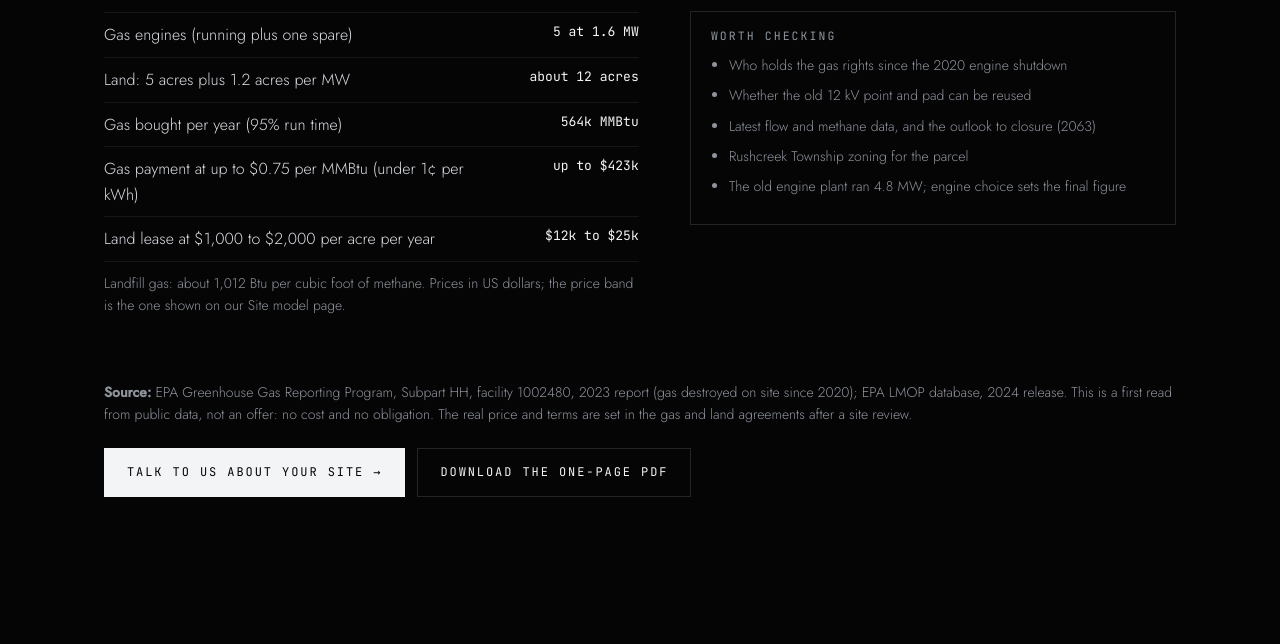
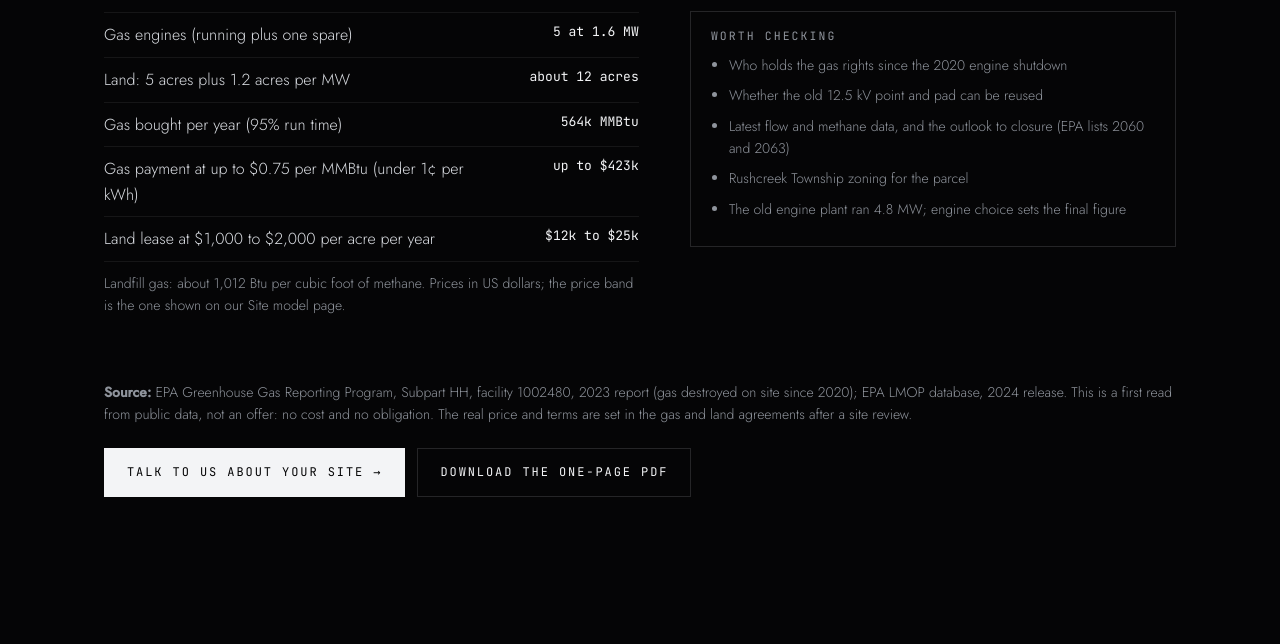
Before and after one commit to Rbagatoli/accretion-compute-site, a plain HTML site: page sizings/cherokee-run.html in a window 1280 px wide. Shown: the part 1317-1961 px from the top of the page. Drawn offline with nearby package versions, Linux system fonts and the light colour scheme.

Commit message:
Cherokee Run sizing: 12.5 kV tie, EPA closure years 2060 and 2063
Co-Authored-By: Claude Opus 5.5 <noreply@anthropic.com>

```diff
--- a/sizings/cherokee-run.html
+++ b/sizings/cherokee-run.html
@@ -140,7 +140,7 @@
 <div class="wrap szp"><div class="szp-cols">
  <div><div class="eyebrow">The math</div><table><tr><td>Landfill gas collected (2023 average)</td><td class='r'>2,214 scfm</td></tr><tr><td>Methane content (2023)</td><td class='r'>50.4%</td></tr><tr><td>Energy in the gas</td><td class='r'>67.8 MMBtu per hour</td></tr><tr><td>Power at a heat rate of 11,000 Btu/kWh</td><td class='r'>about 6.2 MW</td></tr><tr><td>Compute (power less cooling and losses, /1.2)</td><td class='r'>about 5.1 MW</td></tr><tr><td>Compute modules (about 1 MW each)</td><td class='r'>6</td></tr><tr><td>Gas engines (running plus one spare)</td><td class='r'>5 at 1.6 MW</td></tr><tr><td>Land: 5 acres plus 1.2 acres per MW</td><td class='r'>about 12 acres</td></tr><tr><td>Gas bought per year (95% run time)</td><td class='r'>564k MMBtu</td></tr><tr><td>Gas payment at up to $0.75 per MMBtu (under 1¢ per kWh)</td><td class='r'>up to $423k</td></tr><tr><td>Land lease at $1,000 to $2,000 per acre per year</td><td class='r'>$12k to $25k</td></tr></table><p class="small" style="margin-top:10px">Landfill gas: about 1,012 Btu per cubic foot of methane. Prices in US dollars; the price band is the one shown on our Site model page.</p></div>
  <div><div class="eyebrow">What it would look like</div><ul><li>Gas engines on a small parcel near the gas, a battery to smooth the load, and factory-built compute modules leased to an AI company.</li><li>No grid connection and no export: all of the power is used on site.</li><li>We build and run the site. The owner puts in no capital.</li><li>Multi-year gas and land agreements, matched to the tenant&#x27;s lease, at a fixed price.</li></ul>
-  <div class='box'><div class='eyebrow'>Worth checking</div><ul class='small'><li>Who holds the gas rights since the 2020 engine shutdown</li><li>Whether the old 12 kV point and pad can be reused</li><li>Latest flow and methane data, and the outlook to closure (2063)</li><li>Rushcreek Township zoning for the parcel</li><li>The old engine plant ran 4.8 MW; engine choice sets the final figure</li></ul></div>
+  <div class='box'><div class='eyebrow'>Worth checking</div><ul class='small'><li>Who holds the gas rights since the 2020 engine shutdown</li><li>Whether the old 12.5 kV point and pad can be reused</li><li>Latest flow and methane data, and the outlook to closure (EPA lists 2060 and 2063)</li><li>Rushcreek Township zoning for the parcel</li><li>The old engine plant ran 4.8 MW; engine choice sets the final figure</li></ul></div>
  </div>
 </div></div>
 <div class="wrap szp szp-end">
```
Also changed, not shown: src/pages/sizing-cherokee-run.html (+1 -1 lines).
